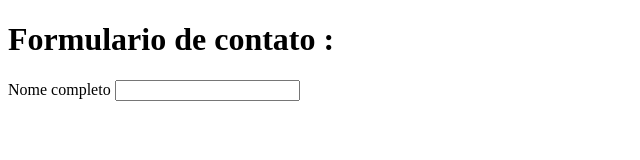
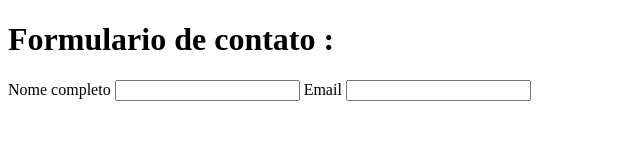
Before and after one commit to leandroviniciusdeazevedo/aprendendo-git, a plain HTML site: page index.html in a window 1280 px wide. Shown: the whole page, without its empty margins (0-640 px from the left). Drawn offline with Linux system fonts and the light colour scheme.

Commit message:
incluido campo email

```diff
--- a/index.html
+++ b/index.html
@@ -5,17 +5,17 @@
 		<title>Formulario simples</title>
 	</head>
 	<body>
-		<div>
 			<h1>Formulario de contato :</h1>
 
 			<label>
 				<span>Nome completo</span>
 				<input type="text" class="input_text" name="nome" id="name"/>
-
 			</label>
 
+			<label>
+				<span>Email</span>
+				<input type="text" class="input_text" name="email" id="email"/>
+			</label>
 
-
-		</div>
 	</body>
 </html>
```
